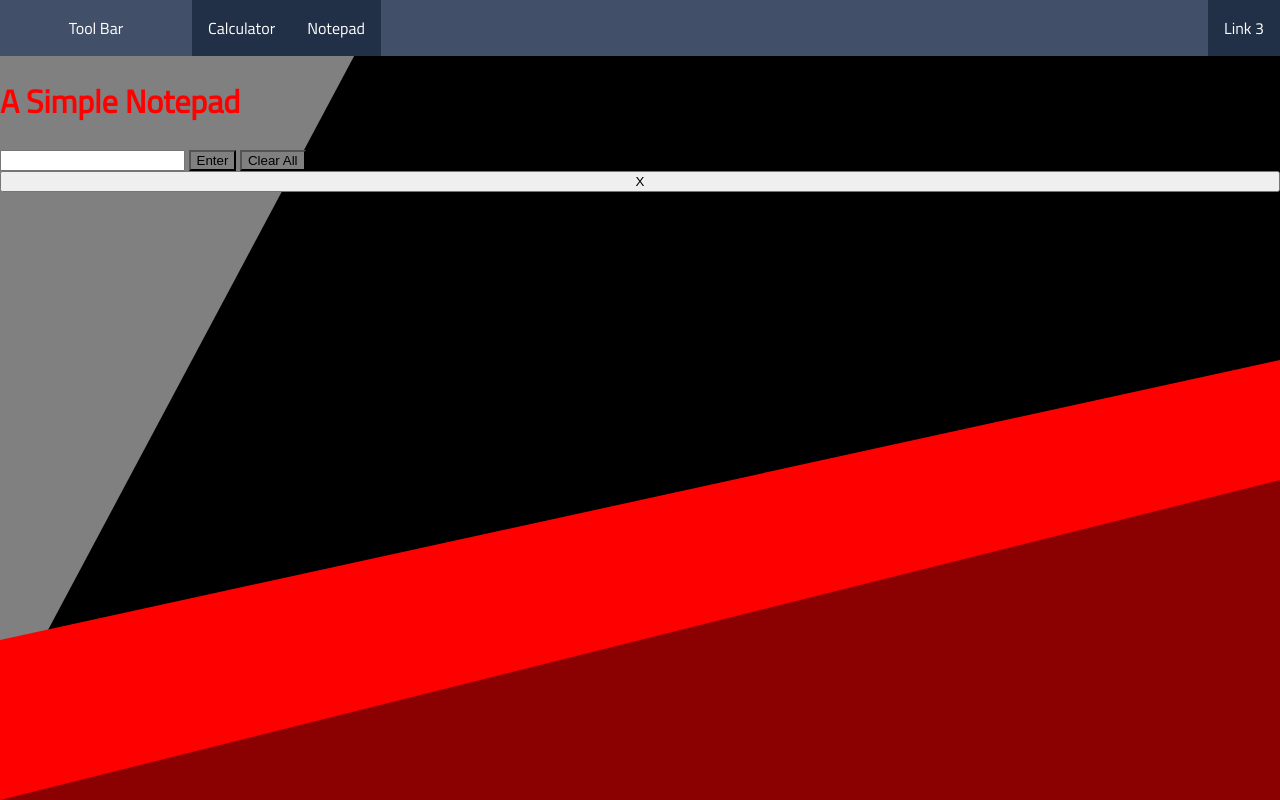
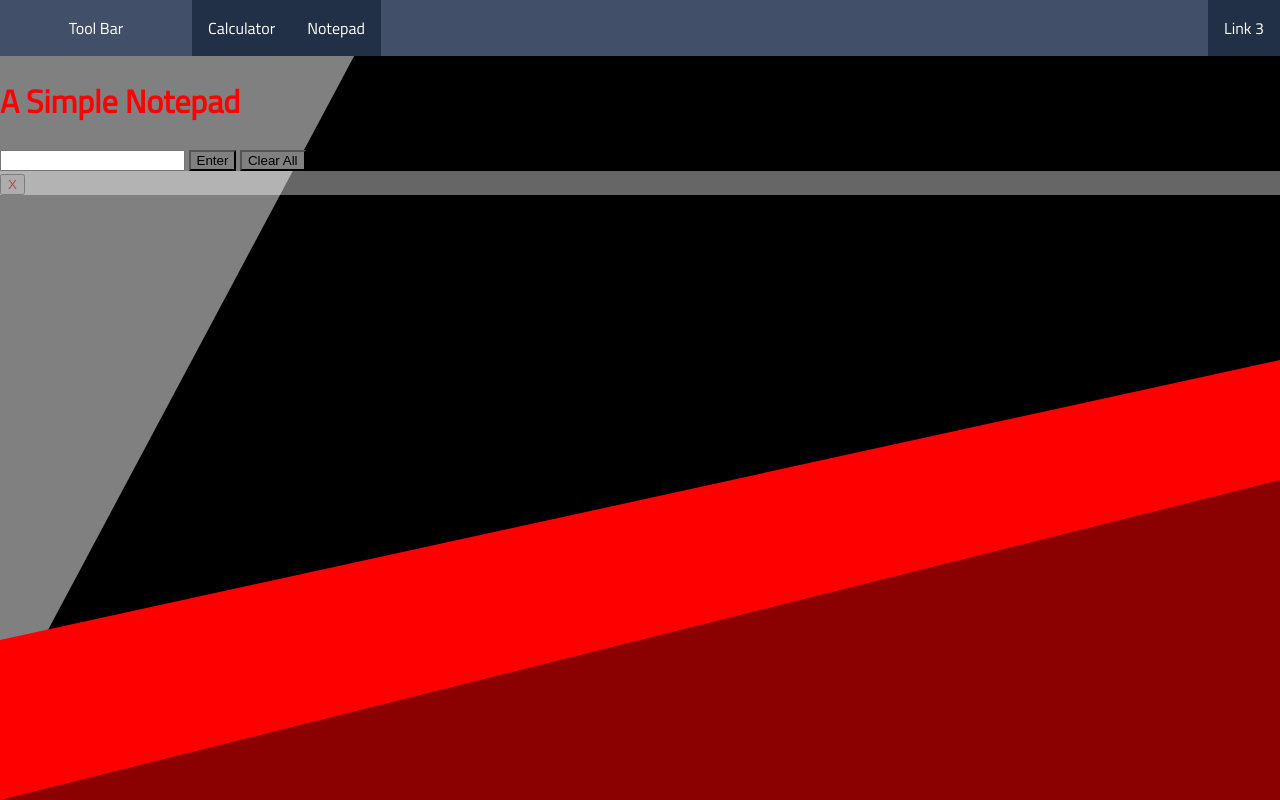
Before and after one commit to ZXomegaXAN/Calculator, a plain HTML site: page notepad.html in a window 1280 px wide. Both pictures are taken after a click on the button "Enter". Drawn offline with Linux system fonts and the light colour scheme.

Commit message:
working on navbar

```diff
--- a/index.html
+++ b/index.html
@@ -8,7 +8,7 @@
 	<link rel="stylesheet" href="navbar.css">
 	<link rel="stylesheet" href="https://use.fontawesome.com/releases/v5.1.0/css/all.css" integrity="sha384-lKuwvrZot6UHsBSfcMvOkWwlCMgc0TaWr+30HWe3a4ltaBwTZhyTEggF5tJv8tbt" crossorigin="anonymous">
 	<link href="https://fonts.googleapis.com/css?family=Titillium+Web" rel="stylesheet">
-	<script type="text/javascript" src="script.js"></script>
+	<!-- <script type="text/javascript" src="script.js"></script> -->
 	<title>Calculator</title>
 </head>
 <body>
--- a/navbar.css
+++ b/navbar.css
@@ -72,5 +72,10 @@ html {
 	}
 	.navbar.active div {
 			display: block;
+			/* position: fixed; */
+	}
+
+	.navbar .right {
+
 	}
 }
--- a/notepad.html
+++ b/notepad.html
@@ -56,11 +56,13 @@
 		document.querySelector('#chat-input').value = '';
 
 		const delBtn = document.createElement('button');
-		delBtn.classList.add('.delBtn');
+		delBtn.classList.add('delBtn');
 		const x = document.createTextNode('X');
 		delBtn.appendChild(x);
-		document.body.appendChild(delBtn);
-		// x.classList.add('.delBtn');
+		newDiv.appendChild(delBtn);
+		// delBtn.setAttribute("onClick", "document.body.removeChild(this.parentNode)");
+		const clear = document.querySelector('delBtn');
+		// clear.parentElement(clear => clear.remove());
 
 	//Puts new messages on top
 		if (document.querySelectorAll('.chatMsg').length > 0) {
```
